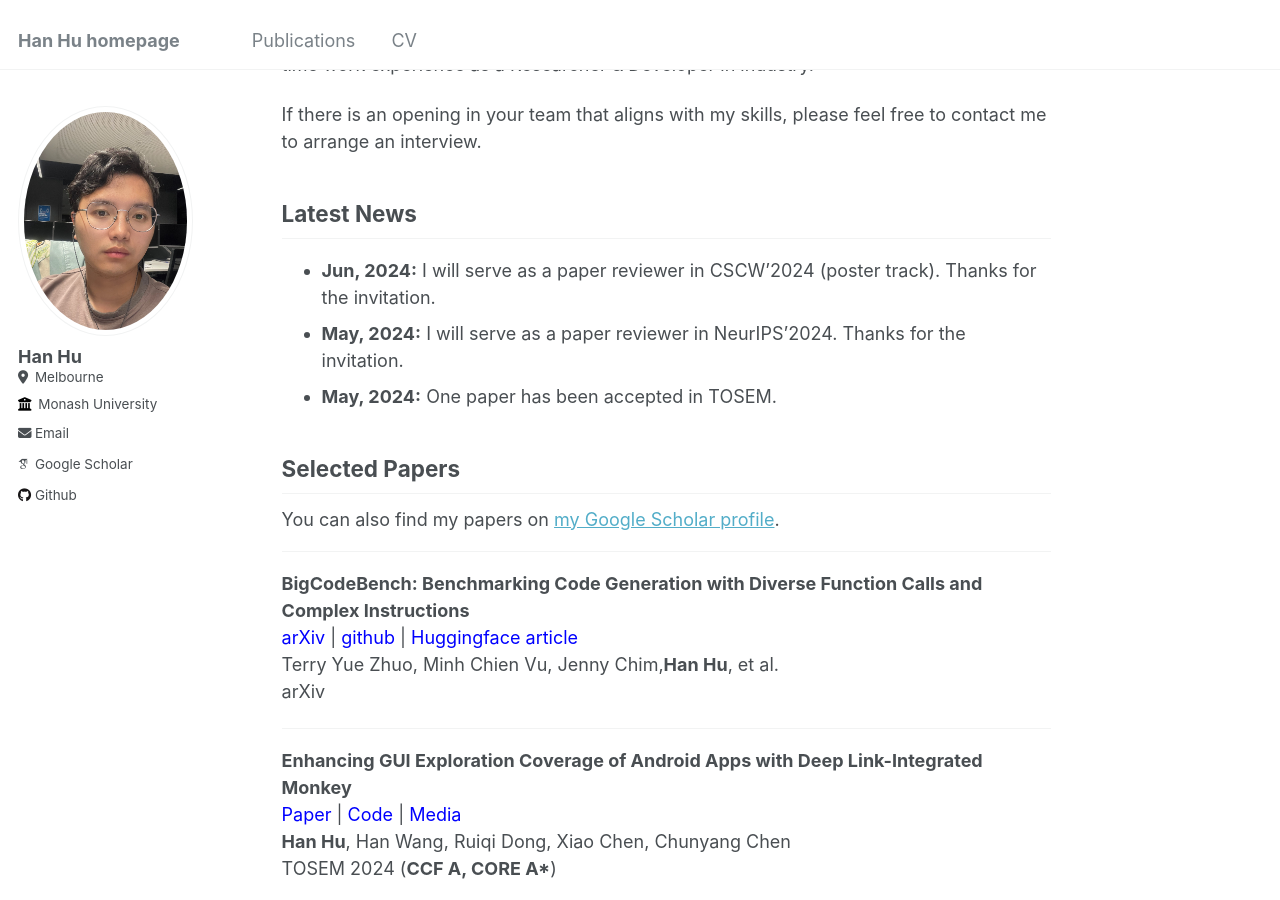
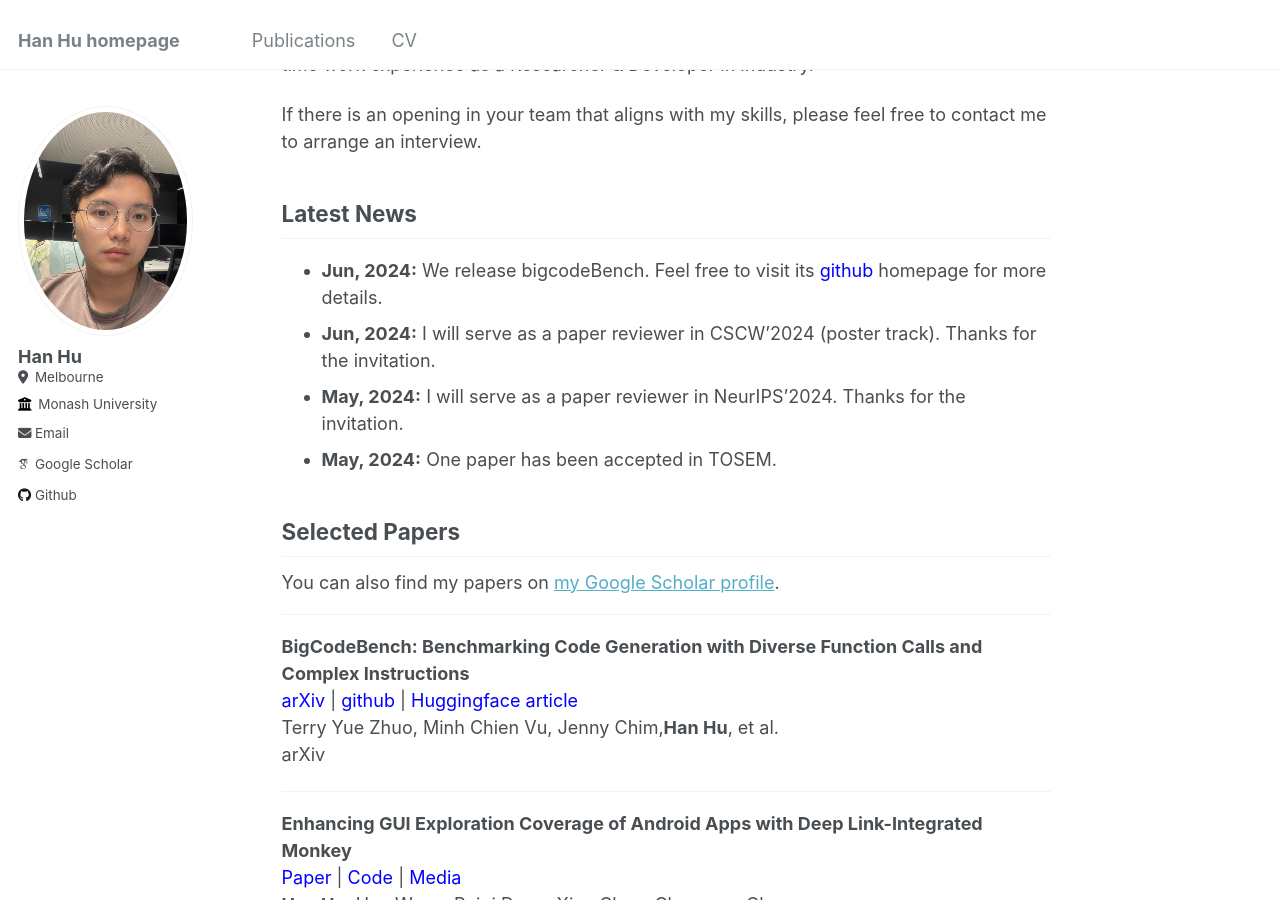
Before and after one commit to huhanGitHub/huhanGitHub.github.io, a Jekyll site: the page built from _pages/about.md, in a window 1280 px wide and 900 px high, scrolled down 1041 px. Built offline with Jekyll 4.4.1, drawn with Linux system fonts in a browser that asks for light colours; some web fonts are replaced.

Commit message:
Update about.md

```diff
--- a/_pages/about.md
+++ b/_pages/about.md
@@ -36,6 +36,7 @@ If there is an opening in your team that aligns with my skills, please feel free
 
 ## Latest News
 
+- **Jun, 2024:** We release bigcodeBench. Feel free to visit its <a href="https://github.com/bigcode-project/bigcodebench" style="text-decoration: none; color: blue;">github</a> homepage for more details.
 - **Jun, 2024:** I will serve as a paper reviewer in CSCW'2024 (poster track). Thanks for the invitation.
 - **May, 2024:** I will serve as a paper reviewer in NeurIPS'2024. Thanks for the invitation.
 - **May, 2024:** One paper has been accepted in TOSEM.
```
